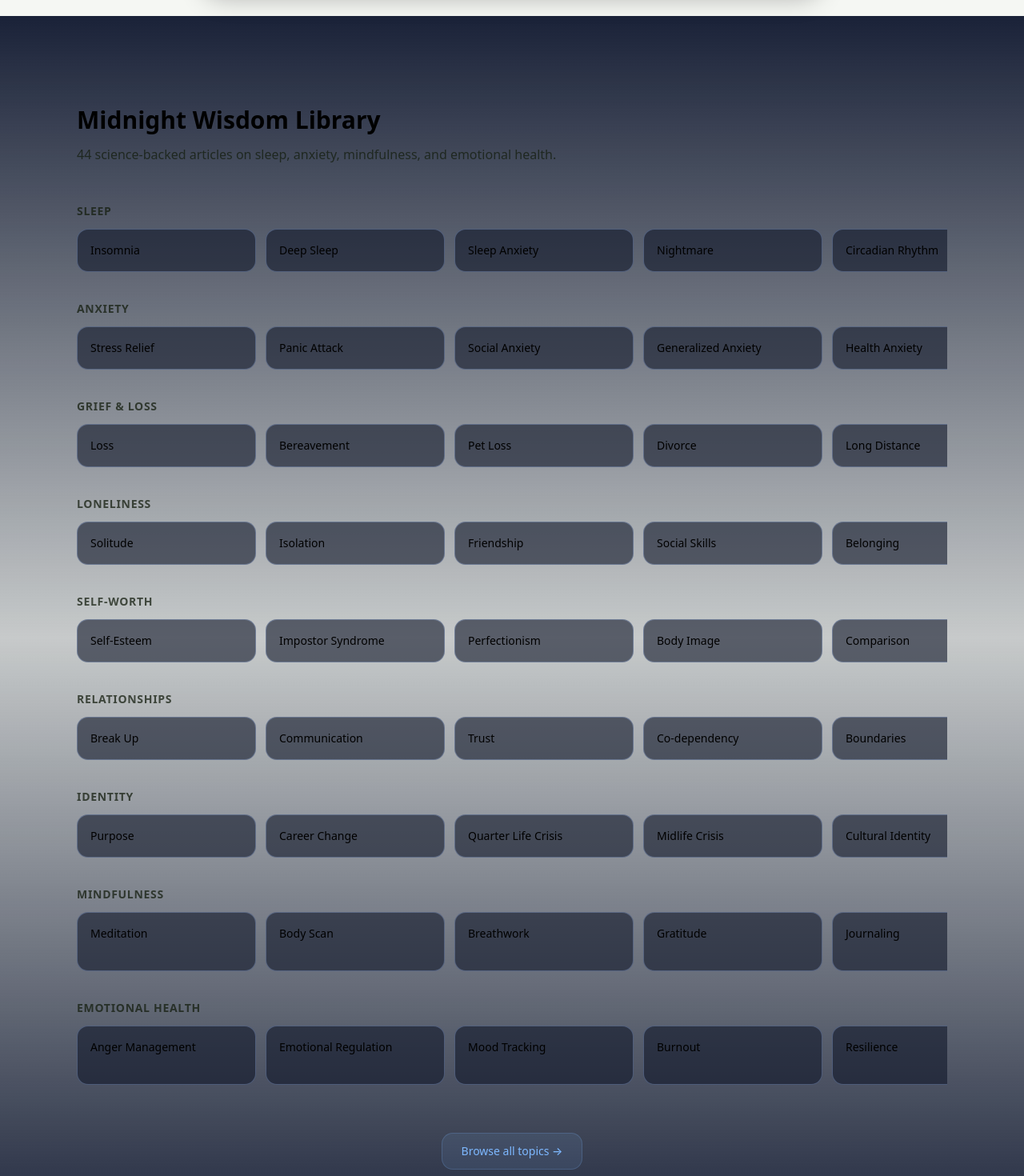
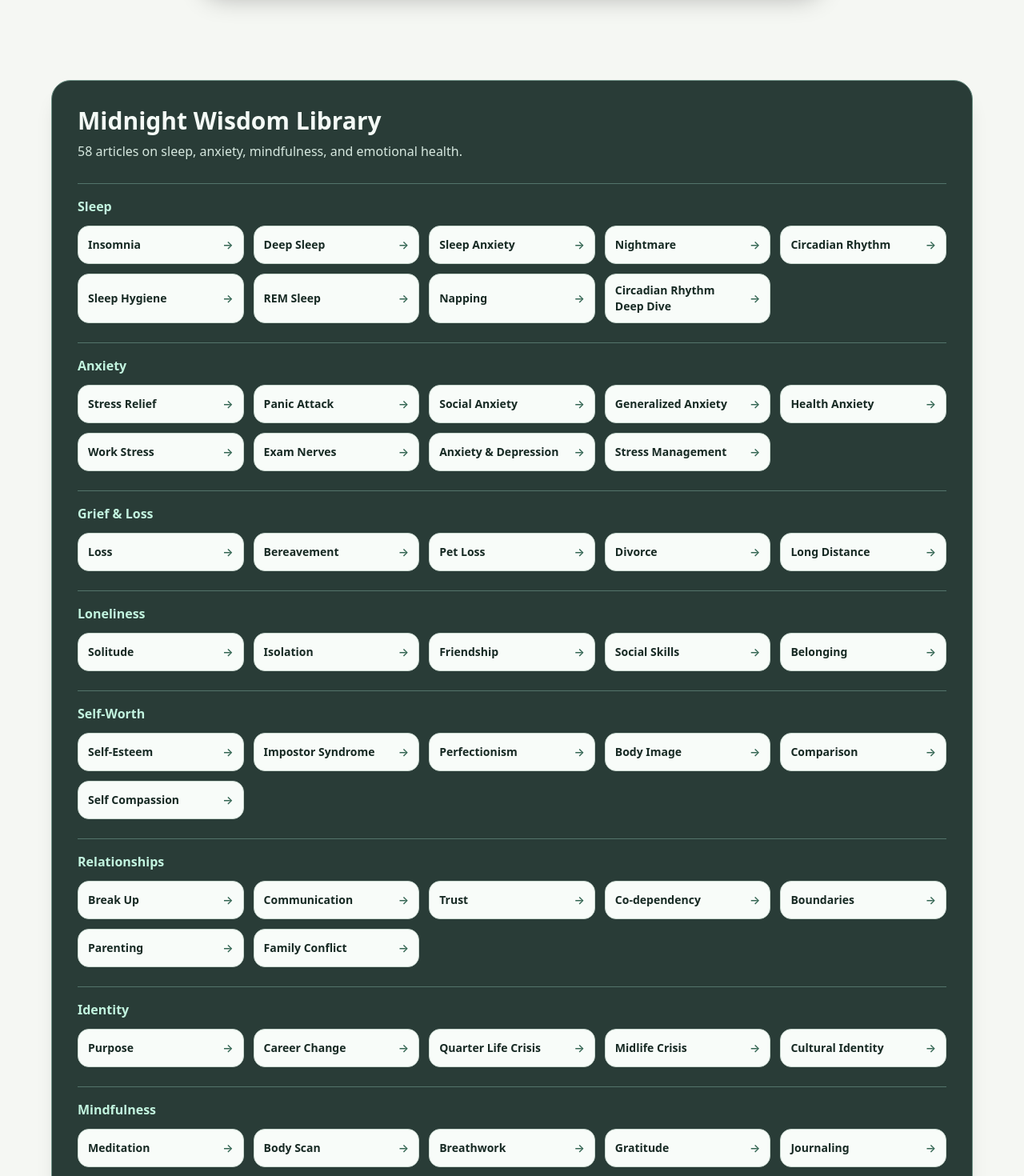
Before and after one commit to youeshopent-debug/deepcalm-ai, a Next.js app: page /en in a window 1280 px wide. Shown: the part 3980-5450 px from the top of the page at 80% size. Built offline with nearby package versions, Linux system fonts and the light colour scheme; no server answers.

Commit message:
Make the homepage library readable over forest video (#9)
* Make the homepage library readable over forest video

* Keep article count in sync with the library

```diff
--- a/src/components/LibraryPreview.tsx
+++ b/src/components/LibraryPreview.tsx
@@ -9,31 +9,31 @@ interface LibraryPreviewProps {
 const SECTION_TEXT: Record<Locale, { heading: string; sub: string }> = {
   zh: {
     heading: "深夜智慧馆",
-    sub: "44 篇科学驱动深度文章，覆盖睡眠、焦虑、情绪健康等主题。",
+    sub: "{count} 篇文章，覆盖睡眠、焦虑、情绪健康等主题。",
   },
   en: {
     heading: "Midnight Wisdom Library",
-    sub: "44 science-backed articles on sleep, anxiety, mindfulness, and emotional health.",
+    sub: "{count} articles on sleep, anxiety, mindfulness, and emotional health.",
   },
   ms: {
     heading: "Perpustakaan Kebijaksanaan Tengah Malam",
-    sub: "44 artikel mendalam tentang tidur, kebimbangan, kesedaran, dan kesihatan emosi.",
+    sub: "{count} artikel mendalam tentang tidur, kebimbangan, kesedaran, dan kesihatan emosi.",
   },
   ja: {
     heading: "深夜の知恵図書館",
-    sub: "睡眠科学、認知行動療法、マインドフルネスに基づく44の深い記事。",
+    sub: "睡眠科学、認知行動療法、マインドフルネスに基づく{count}件の記事。",
   },
   ko: {
     heading: "심야 지혜 도서관",
-    sub: "수면 과학, 인지행동치료, 마음챙김에 기반한 44편의 깊이 있는 글.",
+    sub: "수면 과학, 인지행동치료, 마음챙김에 기반한 {count}편의 글.",
   },
   th: {
     heading: "ห้องสมุดแห่งปัญญายามค่ำคืน",
-    sub: "44 บทความเชิงลึกเกี่ยวกับการนอนหลับ ความวิตกกังวล การมีสติ และสุขภาพทางอารมณ์",
+    sub: "{count} บทความเชิงลึกเกี่ยวกับการนอนหลับ ความวิตกกังวล การมีสติ และสุขภาพทางอารมณ์",
   },
   es: {
     heading: "Biblioteca de la Sabiduría Nocturna",
-    sub: "44 artículos profundos sobre sueño, ansiedad, atención plena y salud emocional.",
+    sub: "{count} artículos sobre sueño, ansiedad, atención plena y salud emocional.",
   },
 }
 
@@ -59,49 +59,43 @@ export default function LibraryPreview({ locale }: LibraryPreviewProps) {
   }, {})
 
   return (
-    <section className="py-20 sm:py-28 relative">
-      <div className="absolute inset-0 bg-gradient-to-b from-dc-deep via-dc-surface/20 to-dc-deep pointer-events-none" />
-      <div className="relative max-w-6xl mx-auto px-4 sm:px-6 lg:px-8">
-        <div className="mb-12">
-          <h2 className="text-2xl sm:text-3xl font-bold text-dc-text mb-3">{text.heading}</h2>
-          <p className="text-dc-muted max-w-2xl leading-relaxed">{text.sub}</p>
-        </div>
+    <section aria-labelledby="library-preview-heading" className="relative px-4 py-14 sm:px-6 sm:py-20 lg:px-8">
+      <div className="mx-auto max-w-6xl rounded-3xl border border-[#709488] bg-[#132723]/90 p-4 shadow-xl sm:p-8">
+        <header className="mb-7">
+          <h2 id="library-preview-heading" className="text-2xl font-bold text-[#f4faf6] sm:text-3xl">{text.heading}</h2>
+          <p className="mt-2 max-w-2xl text-sm leading-relaxed text-[#d6e8df] sm:text-base">{text.sub.replace("{count}", String(allTopics.length))}</p>
+        </header>
 
         <div className="space-y-6">
           {Object.entries(grouped).map(([category, topics]) => (
-            <div key={category}>
-              <h3 className="text-sm font-semibold text-dc-muted uppercase tracking-wider mb-3">
+            <div key={category} className="border-t border-[#53746b] pt-4">
+              <h3 className="mb-3 text-sm font-semibold text-[#c2f4df] sm:text-base">
                 {catLabels[category] || category}
               </h3>
-              <div
-                className="flex gap-3 overflow-x-auto pb-3 snap-x snap-mandatory scrollbar-thin"
-                style={{ scrollbarWidth: "thin", msOverflowStyle: "auto" }}
-              >
+              <ul className="grid grid-cols-2 gap-2 sm:grid-cols-3 sm:gap-3 lg:grid-cols-4 xl:grid-cols-5">
                 {topics.map((topic) => (
-                  <Link
-                    key={topic.slug}
-                    href={`/${locale}/library/${topic.slug}`}
-                    className="shrink-0 w-56 p-4 rounded-xl bg-dc-surface/60 border border-dc-border/30
-                      hover:bg-dc-accent/5 hover:border-dc-accent/20
-                      text-dc-text text-sm hover:text-dc-accent
-                      transition-all duration-200 snap-start"
-                  >
-                    {topic.title}
-                  </Link>
+                  <li key={topic.slug} className="min-w-0">
+                    <Link
+                      href={`/${locale}/library/${topic.slug}`}
+                      className="flex h-full min-h-12 items-center justify-between gap-2 rounded-xl border border-[#c9d9d0] bg-[#f8fcf9] px-3 py-2.5 text-sm font-semibold text-[#172a24] transition-colors hover:bg-[#e2f2e9] focus-visible:outline focus-visible:outline-2 focus-visible:outline-offset-2 focus-visible:outline-[#c2f4df]"
+                    >
+                      <span className="min-w-0 break-words">{topic.title}</span>
+                      <span aria-hidden="true" className="shrink-0 text-[#346653]">→</span>
+                    </Link>
+                  </li>
                 ))}
-              </div>
+              </ul>
             </div>
           ))}
         </div>
 
-        <div className="mt-12 text-center">
+        <div className="mt-7">
           <Link
             href={`/${locale}/library`}
-            className="inline-flex items-center gap-2 px-6 py-3 bg-dc-accent/10 hover:bg-dc-accent/20
-              text-dc-accent font-medium rounded-xl border border-dc-accent/20
-              hover:border-dc-accent/40 transition-all duration-300 text-sm"
+            className="inline-flex min-h-11 items-center gap-2 rounded-xl bg-[#c2f4df] px-5 py-2.5 text-sm font-semibold text-[#132723] transition-colors hover:bg-[#d8f9eb] focus-visible:outline focus-visible:outline-2 focus-visible:outline-offset-2 focus-visible:outline-[#c2f4df]"
           >
-            {locale === "zh" ? "浏览全部话题 →" : "Browse all topics →"}
+            {locale === "zh" ? "浏览全部话题" : "Browse all topics"}
+            <span aria-hidden="true">→</span>
           </Link>
         </div>
       </div>
```
